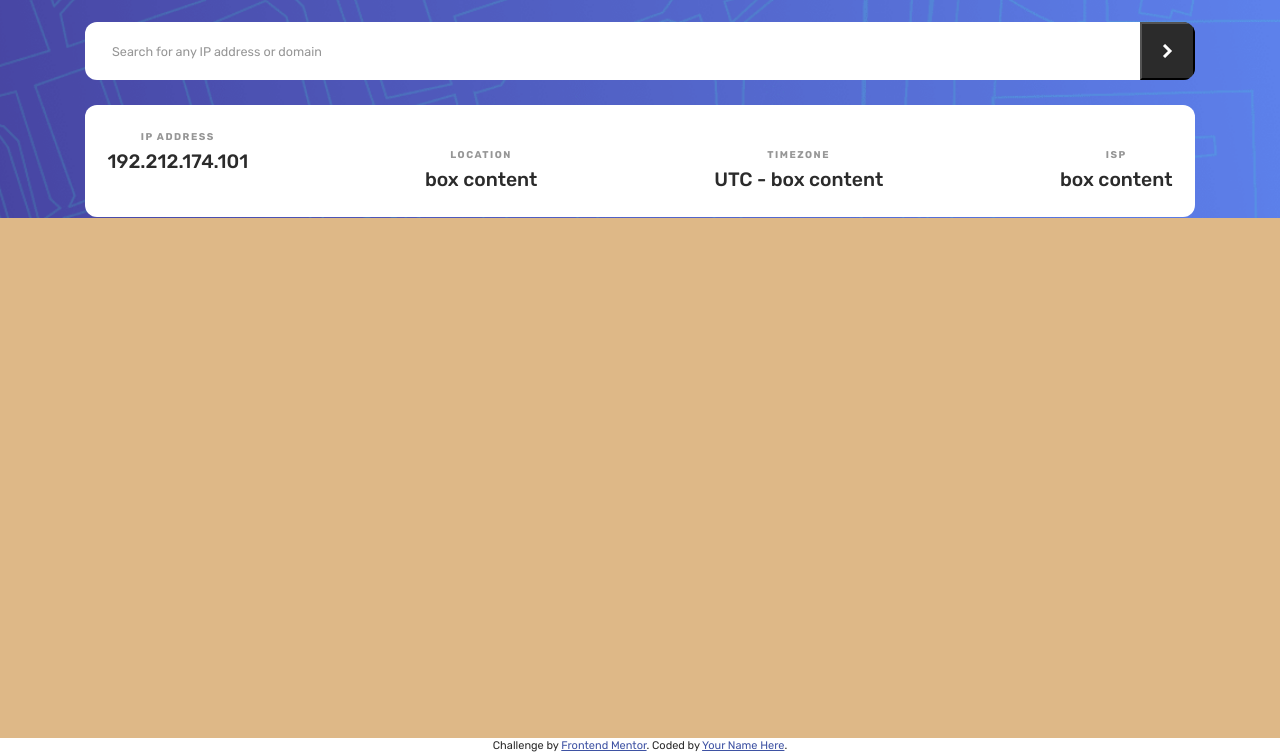
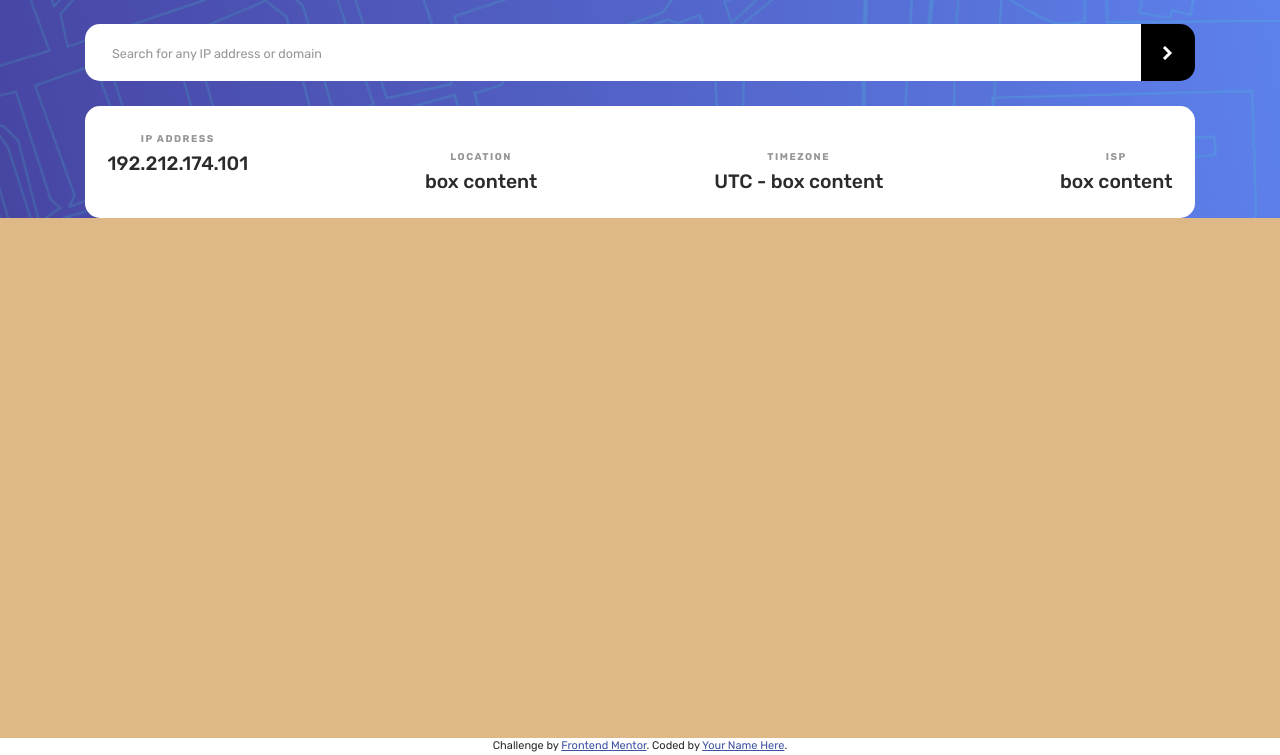
Before and after one commit to edo979/ip-address-tracker, a website built with Vite: page index.html in a window 1280 px wide. Shown: the part 62-817 px from the top of the page. Built offline with nearby package versions, Linux system fonts and the light colour scheme.

Commit message:
fix button

```diff
--- a/scss/_components.scss
+++ b/scss/_components.scss
@@ -11,7 +11,7 @@
 }
 
 .input-group {
-  margin-top: 1.4rem;
+  margin-top: 1.5rem;
   width: 100%;
   display: flex;
   border-radius: $b-radius;
@@ -31,8 +31,16 @@
 
   button {
     margin: 0;
-    padding: 1.1rem;
-    background-color: $Very-Dark-Gray;
+    border: 0;
+    padding: 1.2rem;
+    background-color: black;
+
+    cursor: pointer;
+
+    &:hover,
+    &:focus {
+      background-color: $Very-Dark-Gray;
+    }
   }
 }
 
--- a/scss/_vars.scss
+++ b/scss/_vars.scss
@@ -3,4 +3,4 @@
 $Very-Dark-Gray: hsl(0, 0%, 17%);
 $Dark-Gray: hsl(0, 0%, 59%);
 
-$b-radius: 12px;
+$b-radius: 15px;
```
